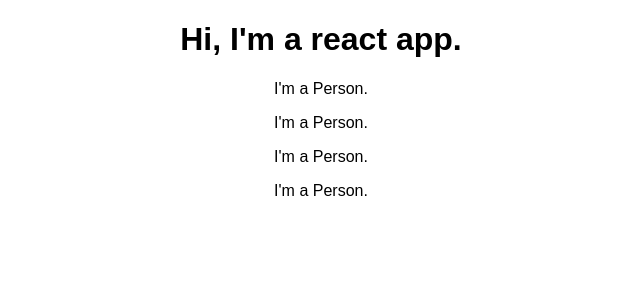
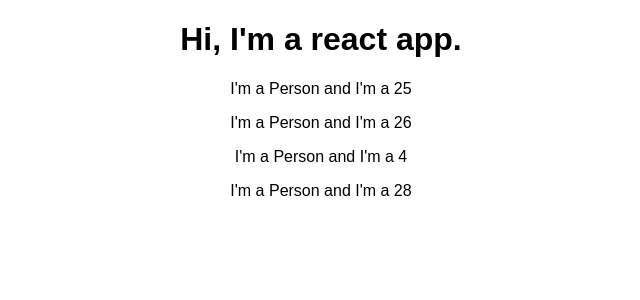
Before and after one commit to sagarmhrjn/React-walkthrough, a React (Create React App) app: page / in a window 1280 px wide. Shown: the top 300 px of the page, without its empty margins (319-959 px from the left). Built offline with nearby package versions, Linux system fonts and the light colour scheme.

Commit message:
outputting dynamic content

```diff
--- a/src/Person/person.js
+++ b/src/Person/person.js
@@ -1,7 +1,7 @@
 import React from 'react'
 
 const Person = () => {
-    return <p>I'm a Person.</p>
+    return <p>I'm a Person and I'm a {Math.floor(Math.random() * 30)}</p>
 }
 
 export default Person
```
